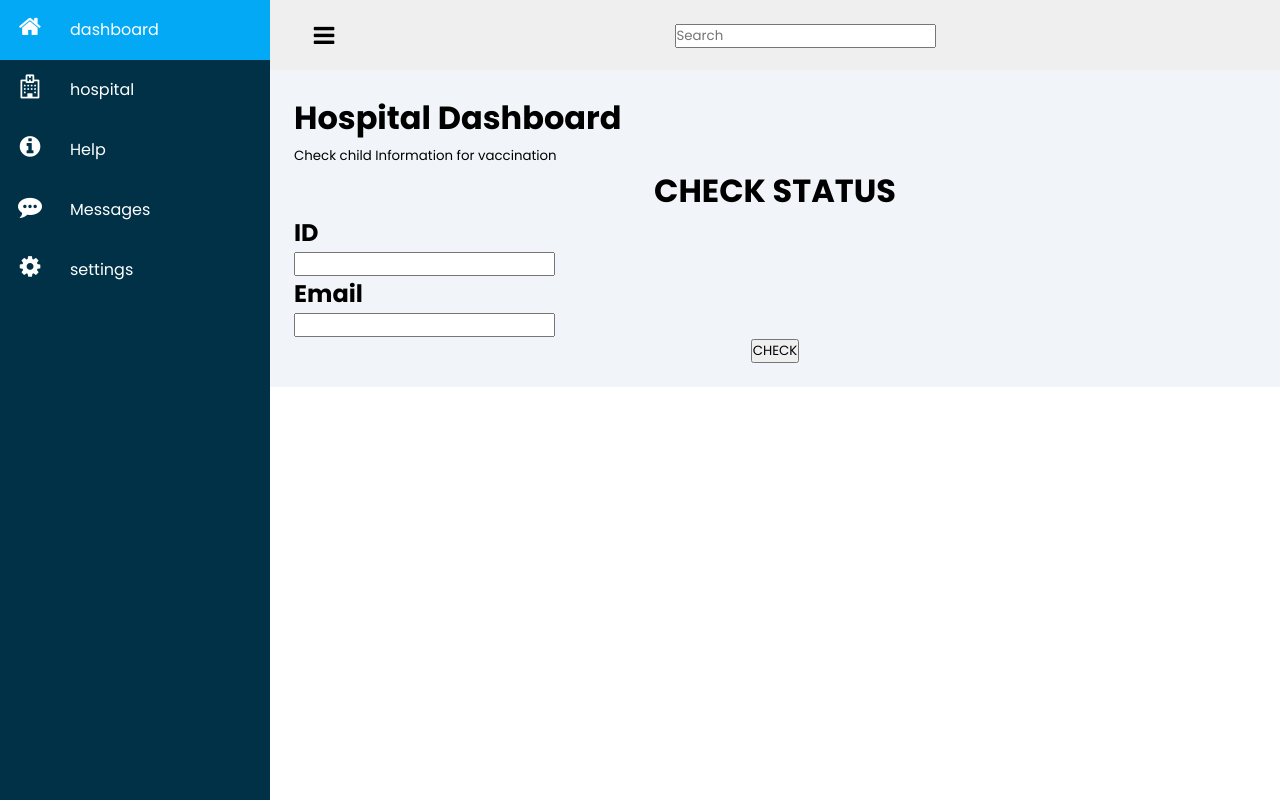
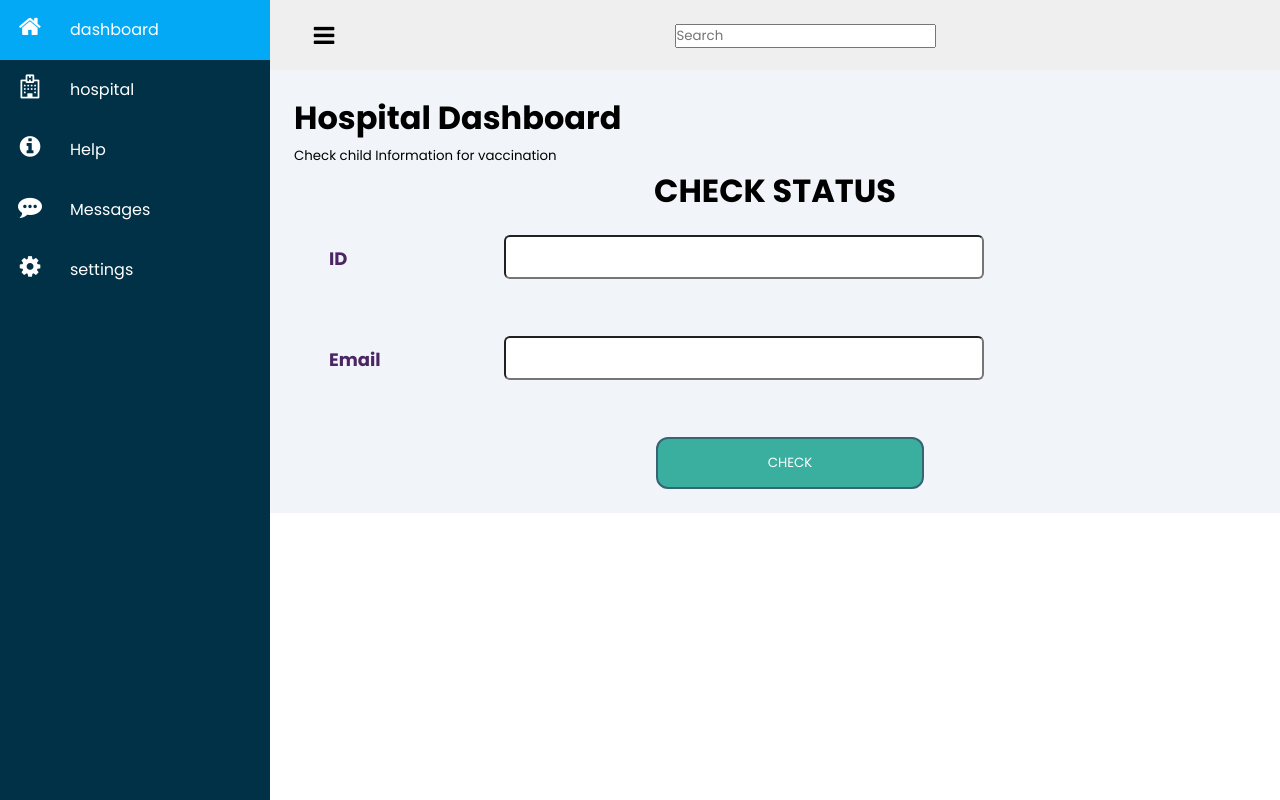
Before and after one commit to M16-A4/VAS, a PHP site: page /checkid.html in a window 1280 px wide. Run offline with PHP 8.4, Linux system fonts and the light colour scheme; some libraries are stand-ins or nearby versions.

Commit message:
Update styles1.css

```diff
--- a/front-end/styles1.css
+++ b/front-end/styles1.css
@@ -200,3 +200,93 @@ main{
     .even{
     background:#99FFD6;
     }
+
+
+
+
+    form{
+        padding-left: 10px;
+    }
+
+
+    .name{
+        margin-left: 25px;
+        margin-top: 30px;
+        width: 125px;
+        color: rgb(75, 37, 100);
+        font-size: 18px;
+        font-weight: 700;
+    }
+
+    .ID{
+        position: relative;
+        left: 200px;
+        top: -37px;
+        line-height: 40px;
+        width: 480px;
+        border-radius: 6px;
+        padding: 0 22px;
+        font-size: 16px;
+    }
+
+    .Name{
+        position: relative;
+        left: 200px;
+        top: -37px;
+        line-height: 40px;
+        width: 480px;
+        border-radius: 6px;
+        padding: 0 22px;
+        font-size: 16px;
+        color: rgb(14, 6, 6);
+    }
+
+    .age{
+        position: relative;
+        left: 200px;
+        top: -37px;
+        line-height: 40px;
+        width: 480px;
+        border-radius: 6px;
+        padding: 0 22px;
+        font-size: 16px;
+        color: #555;
+    }
+
+    button{
+        background-color: #3BAF9F;
+        display: block;
+        margin: 20px 0px 0px 20px;
+        text-align:center;
+        border-radius: 12px;
+        border: 2px solid #366473;
+        padding: 14px 110px;
+        outline: none;
+        color: white;
+        cursor: pointer;
+        transition: 0.25;
+    }
+    button:hover{
+        background-color: #5390F5;
+    }
+
+
+    .button{
+        position: absolute;
+        top: 55%;
+        left: 60%;
+        transform: translate(-50%,-50%);
+    }
+
+    .btn{
+        border: 1px solid #000;
+        padding: 10px 30px;
+        color: #000;
+        text-decoration: none;
+        transition: 0.6s ease;
+    }
+
+    .btn:hover{
+        background-color: #000;
+        color: #fff;
+    }
```
